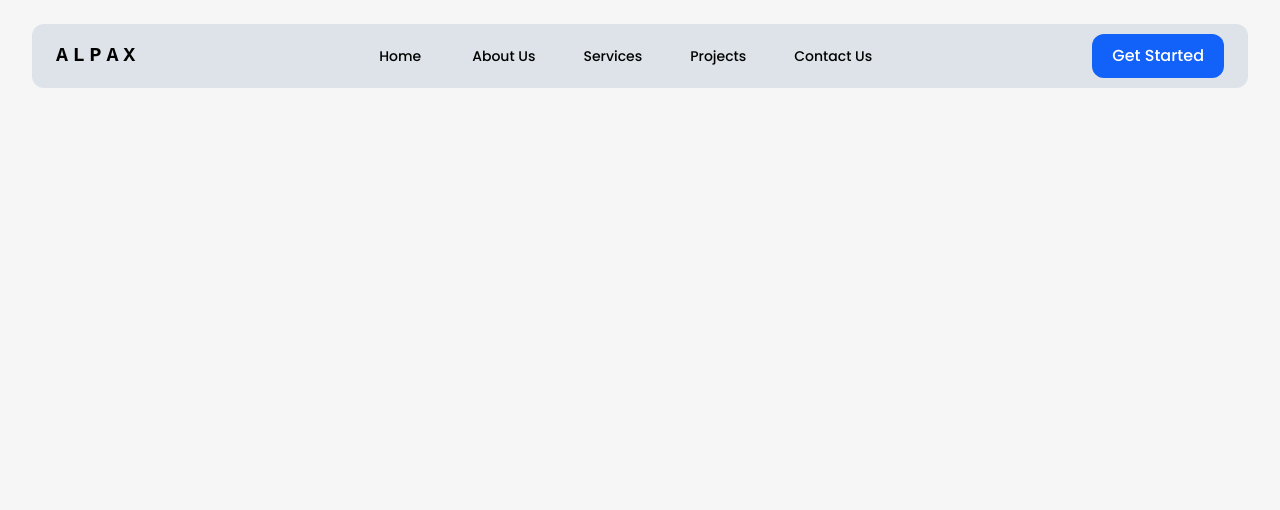
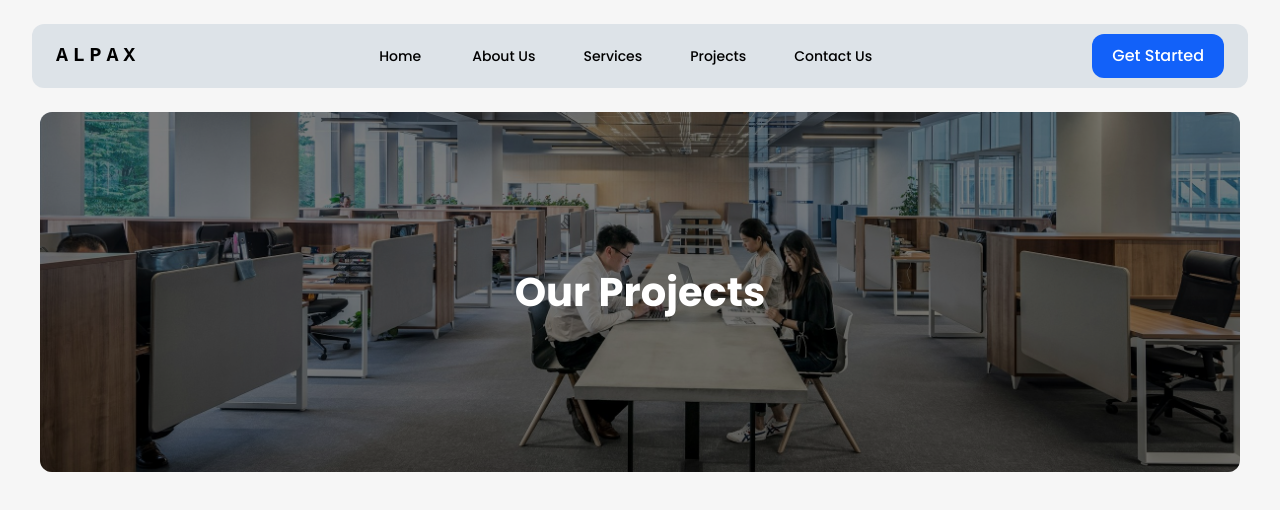
Before and after one commit to ishaaaq/alpax, a React (Vite) app: page /Projects in a window 1280 px wide. Shown: the top 510 px of the page. Built offline with nearby package versions, Linux system fonts and the light colour scheme.

Commit message:
created hero for all other pages

```diff
--- /dev/null
+++ b/src/components/OtherPagesHero.jsx
@@ -0,0 +1,38 @@
+import { Box, Container, Typography } from "@mui/material";
+import React from "react";
+//image will be passed as prop later
+const OtherPagesHero = ({ children }) => {
+  return (
+    <Container disableGutters>
+      <Box
+        sx={{
+          backgroundImage: `url("../../public/secondHero.jpeg")`,
+          backgroundSize: "cover",
+          borderRadius: ".75rem",
+          height: { /* xs: "20rem", sm: "30rem",*/ md: "22.5rem" },
+        }}
+      >
+        <div
+          style={{
+            background: "rgba(0, 0, 0, 0.5)",
+            width: "100%",
+            height: "100%",
+            borderRadius: ".75rem",
+            display: "flex",
+            flexDirection: "column",
+            justifyContent: "center",
+            color: "white",
+          }}
+        >
+          <Typography
+            sx={{ fontWeight: 700, fontSize: "2.5rem", textAlign: "center" }}
+          >
+            {children}
+          </Typography>
+        </div>
+      </Box>
+    </Container>
+  );
+};
+
+export default OtherPagesHero;
--- a/src/pages/AboutUs.jsx
+++ b/src/pages/AboutUs.jsx
@@ -1,7 +1,12 @@
 import React from "react";
+import OtherPagesHero from "../components/OtherPagesHero";
 
 const AboutUs = () => {
-  return <div></div>;
+  return (
+    <div>
+      <OtherPagesHero>About Alpax</OtherPagesHero>
+    </div>
+  );
 };
 
 export default AboutUs;
--- a/src/pages/ContactUs.jsx
+++ b/src/pages/ContactUs.jsx
@@ -1,7 +1,12 @@
 import React from "react";
+import OtherPagesHero from "../components/OtherPagesHero";
 
 const ContactUs = () => {
-  return <div></div>;
+  return (
+    <div>
+      <OtherPagesHero>Contact Us</OtherPagesHero>
+    </div>
+  );
 };
 
 export default ContactUs;
--- a/src/pages/Projects.jsx
+++ b/src/pages/Projects.jsx
@@ -1,7 +1,12 @@
 import React from "react";
+import OtherPagesHero from "../components/OtherPagesHero";
 
 const Projects = () => {
-  return <div></div>;
+  return (
+    <div>
+      <OtherPagesHero>Our Projects</OtherPagesHero>
+    </div>
+  );
 };
 
 export default Projects;
--- a/src/pages/Services.jsx
+++ b/src/pages/Services.jsx
@@ -1,7 +1,12 @@
 import React from "react";
+import OtherPagesHero from "../components/OtherPagesHero";
 
 const Services = () => {
-  return <div></div>;
+  return (
+    <div>
+      <OtherPagesHero>Our Services</OtherPagesHero>
+    </div>
+  );
 };
 
 export default Services;
```
Also changed, not shown: public/secondHero.jpeg (added).
